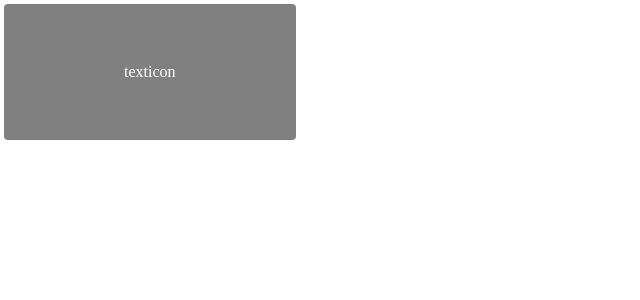
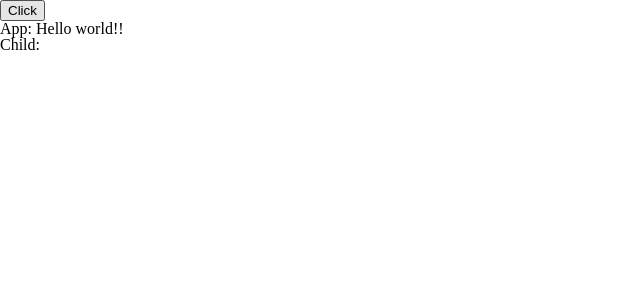
Before and after one commit to miss-gif/vue3-lifecycle, a Vue app: page / in a window 1280 px wide. Shown: the top 300 px of the page, without its empty margins (0-640 px from the left). Built offline with nearby package versions, Linux system fonts and the light colour scheme.

Commit message:
컴포넌트 Provide

```diff
--- a/src/App.vue
+++ b/src/App.vue
@@ -1,20 +1,29 @@
 <template>
-  <MyBtn>
-    <template #:icon>
-      <span> B </span>
-    </template>
-    <template #:text>
-      <span> Bdasjng </span>
-    </template>
-  </MyBtn>
+  <button @click="message = 'Good?'">Click</button>
+  <h1>App: {{ message }}</h1>
+  <Parent />
 </template>
 
 <script>
-import MyBtn from "~/components/MyBtn";
-
+import Parent from "~/components/Parent";
+import { computed } from "vue";
 export default {
   components: {
-    MyBtn,
+    Parent,
+  },
+  data() {
+    return {
+      message: "Hello world!!",
+    };
+  },
+  provide() {
+    return {
+      msg: computed(() => {
+        return this.message;
+      }),
+    };
   },
 };
 </script>
+
+<style></style>
--- /dev/null
+++ b/src/components/Child.vue
@@ -0,0 +1,11 @@
+<template>
+  <div>Child: {{ msg.value }}</div>
+</template>
+
+<script>
+export default {
+  inject: ["msg"],
+};
+</script>
+
+<style></style>
--- /dev/null
+++ b/src/components/Parent.vue
@@ -0,0 +1,15 @@
+<template>
+  <Child />
+</template>
+
+<script>
+import Child from "~/components/Child";
+
+export default {
+  components: {
+    Child,
+  },
+};
+</script>
+
+<style></style>
```
